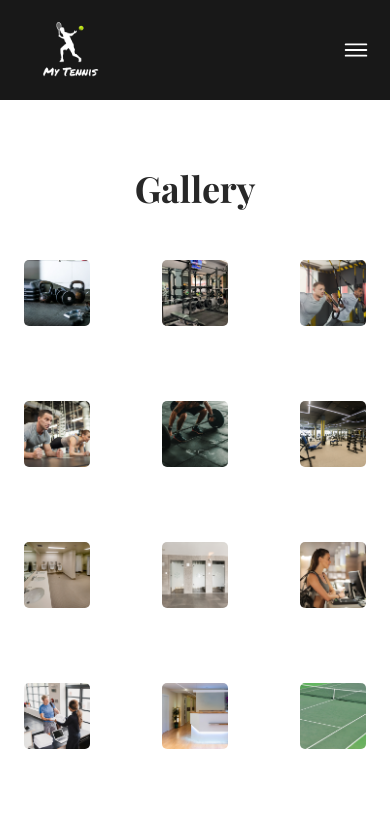
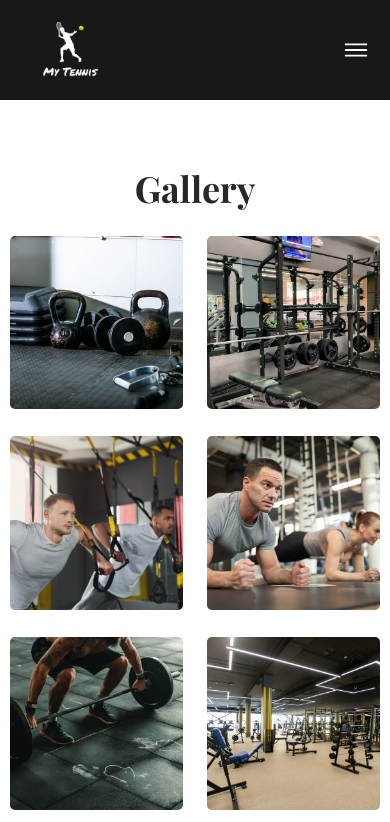
Before and after one commit to tomassfernandes/my-tennis-website, a React (Create React App) app: page /gallery in a window 390 px wide. Shown: the top 822 px of the page. Built offline with nearby package versions, Linux system fonts and the light colour scheme.

Commit message:
GalleryPage queries done

```diff
--- /dev/null
+++ b/src/CSS/queries/GalleryPage-queries.css
@@ -0,0 +1,27 @@
+/*---------------------------------------
+------------- 51EM -----------------------
+-----------------------------------------*/
+
+@media (max-width: 51em) {
+  .gallery-section {
+    width: 95%;
+  }
+
+  .gallery-photos-grid {
+    grid-template-columns: repeat(2, 1fr);
+  }
+
+  .gallery-photo-div {
+    padding: 0;
+  }
+}
+
+/*---------------------------------------
+------------- 23EM -----------------------
+-----------------------------------------*/
+
+@media (max-width: 23em) {
+  .gallery-photos-grid {
+    grid-template-columns: 1fr;
+  }
+}
```
Also changed, not shown: src/index.js (+1 -6 lines).
